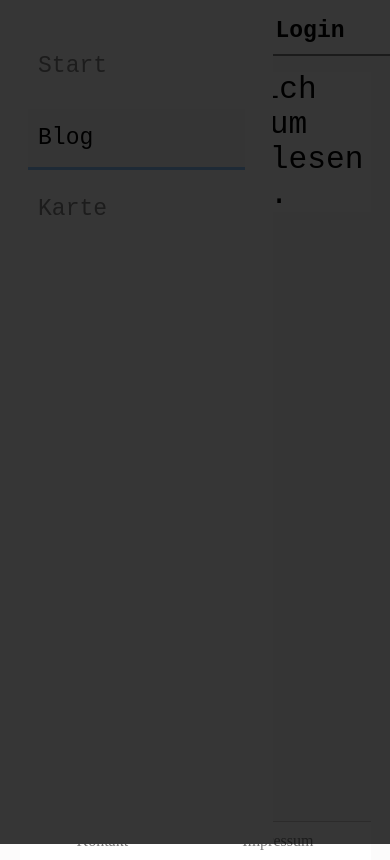
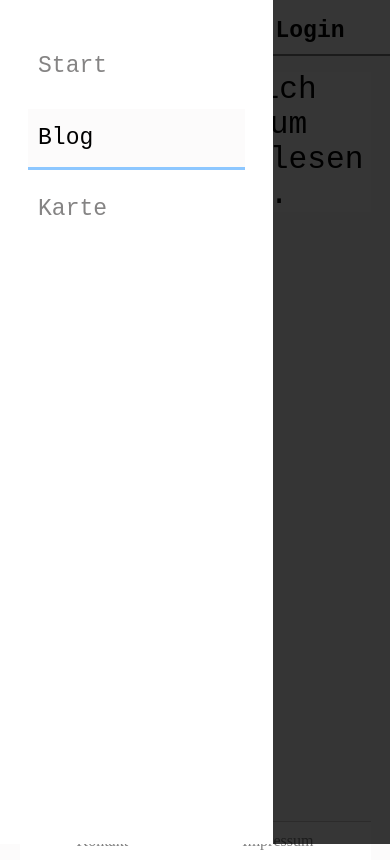
Before and after one commit to CornelRemer/blog, a React (Create React App) app in the folder blog/frontend/: page /Blog in a window 390 px wide. Both pictures are taken after a click on the element 40 px from the left and 27 px from the top of the page. Built offline with nearby package versions, Linux system fonts and the light colour scheme; no server answers; the HTML template or start-up script is replaced by a standard one.

Commit message:
css new  z index

```diff
--- a/blog/frontend/src/components/Navigation/SideDrawer/SideDrawer.css
+++ b/blog/frontend/src/components/Navigation/SideDrawer/SideDrawer.css
@@ -5,7 +5,7 @@
     height: 100%;
     left: 0;
     top: 0;
-    z-index: 200;
+    z-index: 1200;
     background-color: white;
     padding: 32px 16px;
     box-sizing: border-box;
--- a/blog/frontend/src/components/Navigation/Toolbar/Toolbar.css
+++ b/blog/frontend/src/components/Navigation/Toolbar/Toolbar.css
@@ -10,7 +10,7 @@
     align-items: center;
     padding: 0 20px;
     box-sizing: border-box;
-    z-index: 90;
+    z-index: 1100;
     border-bottom: 2px solid grey;
 }
 
--- a/blog/frontend/src/components/UI/Backdrop/Backdrop.css
+++ b/blog/frontend/src/components/UI/Backdrop/Backdrop.css
@@ -2,7 +2,7 @@
     width: 100%;
     height: 100%;
     position: fixed;
-    z-index: 1100;
+    z-index: 1200;
     left: 0;
     top: 0;
     background-color: rgba(0,0,0,0.79);
--- a/blog/frontend/src/components/UI/Modal/Modal.css
+++ b/blog/frontend/src/components/UI/Modal/Modal.css
@@ -23,7 +23,7 @@
 
 .SliderModal {
     position: fixed;
-    z-index: 500;
+    z-index: 1200;
     background-color: rgba(255, 255, 255, 0.671);
     width: 90%;
     height: 90%;
```
Also changed, not shown: blog/frontend/static/frontend/bundles/main.js.
